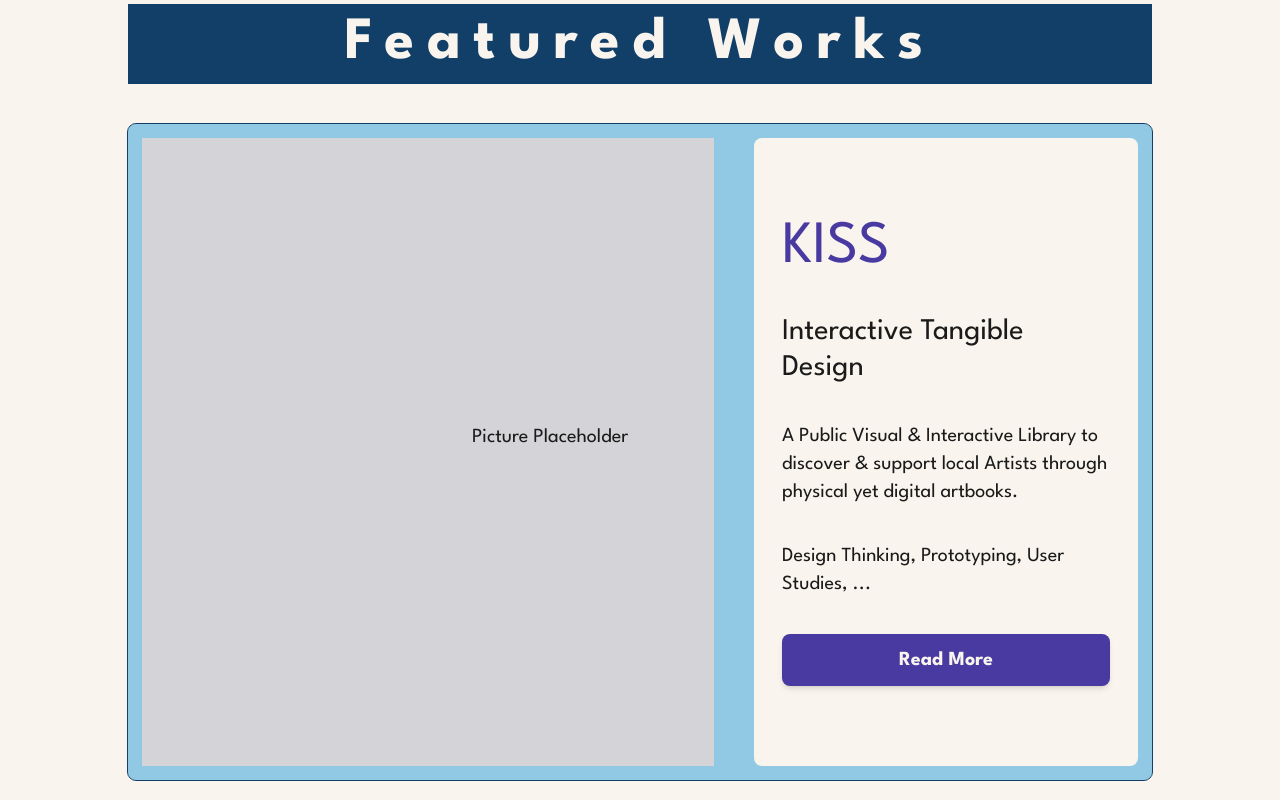
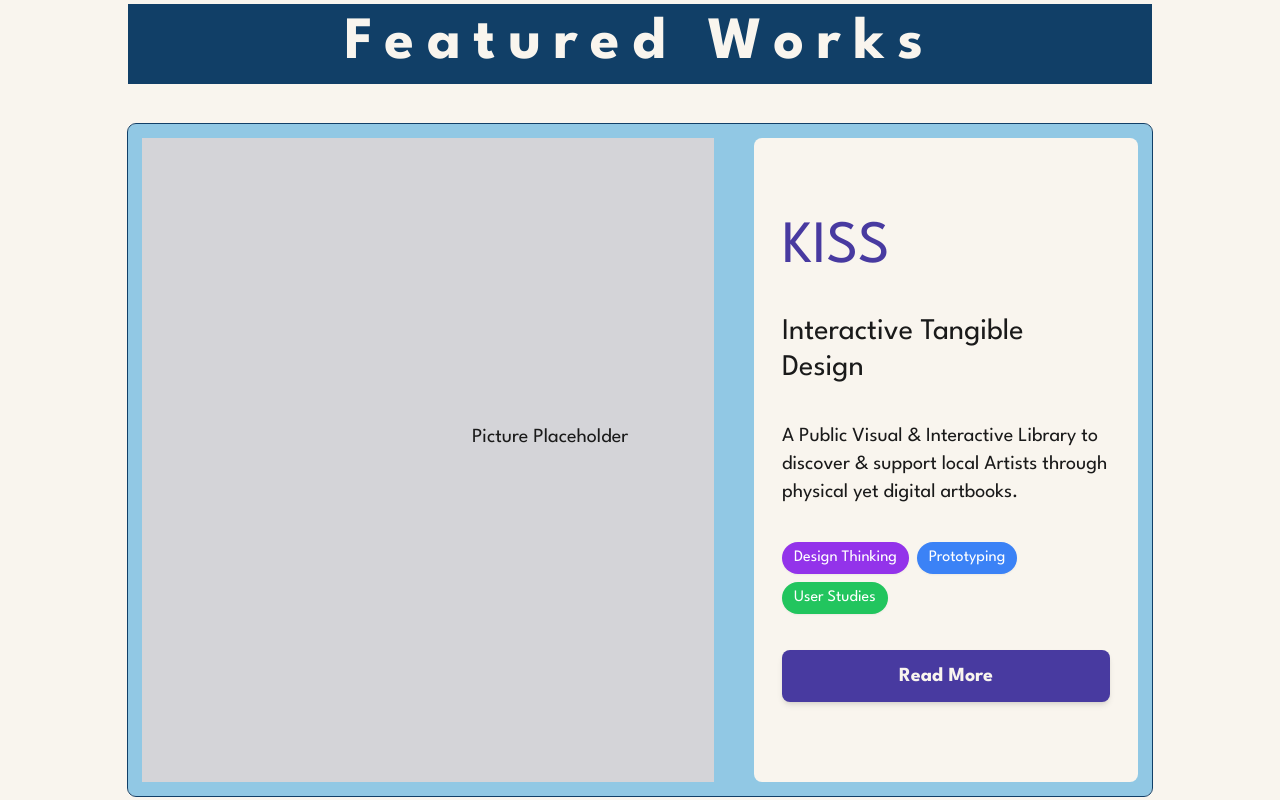
Before and after one commit to Tthide/Personal-Portfolio, an Angular app: page /home in a window 1280 px wide. Shown: the part 820-1620 px from the top of the page. Built offline with nearby package versions, Linux system fonts and the light colour scheme; a web font is replaced by a local one.

Commit message:
feat: colored tag project infocard

```diff
--- a/src/app/home/home.html
+++ b/src/app/home/home.html
@@ -30,6 +30,6 @@
       <h2 class="text-light text-3xl md:text-6xl font-bold tracking-[6px] md:tracking-[12.8px]">Featured Works</h2>
     </div>
 
-    <app-project-list class="w-full flex flex-col items-center gap-10"/>
+    <app-project-list />
   </div>
 </div>
--- a/src/app/project-list/project-list.html
+++ b/src/app/project-list/project-list.html
@@ -1,7 +1,10 @@
-<!-- Project Card -->
+<!-- Project List Component Template -->
+<div class="w-full flex flex-col items-center gap-10">
+    @defer {
     @for (project of projects; track $index) {
-
-<div class="w-full p-3.5 bg-accent_blue outline outline-1 outline-primary rounded-lg flex flex-col md:flex-row gap-4 md:gap-10">
+    <div
+        class="w-full p-3.5 bg-accent_blue outline outline-1 outline-primary rounded-lg flex flex-col md:flex-row gap-4 md:gap-10">
+        <!-- Image / Picture Placeholder -->
         <div class="flex-1 relative flex items-center">
             <div class="w-full h-48 md:h-full bg-zinc-300"></div>
             <span
@@ -9,25 +12,38 @@
                 Picture Placeholder
             </span>
         </div>
+
+        <!-- Project Info -->
         <div class="w-full md:w-96 h-auto px-4 md:px-7 py-10 md:py-20 rounded-lg bg-light flex flex-col gap-4 md:gap-9">
             <h3 class="text-accent_purple text-3xl md:text-6xl font-spartan">
                 {{ project.content.info_card.title }}
             </h3>
+
             <h4 class="text-smooth_dark text-xl md:text-3xl font-spartan">
                 {{ project.content.info_card.subtitle }}
             </h4>
+
             <p class="text-smooth_dark text-base md:text-xl font-spartan">
                 {{ project.content.info_card.desc }}
             </p>
 
-        <p class="text-smooth_dark text-base md:text-xl font-spartan">
-            @for (item of project.content.info_card.key_words; track $index) {
-            {{item}}, }...
-        </p>
+            <!-- Keywords Chips -->
+            <div class="flex flex-wrap gap-2">
+                @for (keyword of project.content.info_card.key_words; track $index) {
+                <span
+                    class="text-white text-sm md:text-base px-3 py-1 rounded-full shadow-sm hover:shadow-md transition-all duration-200 cursor-pointer {{ getChipColor($index) }}">
+                    {{ keyword }}
+                </span>
+                }
+            </div>
+
+            <!-- Read More Button -->
             <a [routerLink]="['/project', project.id]"
-            class="px-6 py-2 md:px-8 md:py-3 text-base md:text-xl font-bold flex justify-center items-center bg-accent_purple shadow-md text-light rounded-lg hover:bg-white hover:outline hover:outline-2 hover:outline-accent_purple hover:text-accent_purple transition ">
+                class="px-6 py-2 md:px-8 md:py-3 text-base md:text-xl font-bold flex justify-center items-center bg-accent_purple shadow-md text-light rounded-lg hover:bg-white hover:outline hover:outline-2 hover:outline-accent_purple hover:text-accent_purple transition">
                 Read More
             </a>
         </div>
     </div>
     }
+    }
+</div>
--- a/src/app/project-list/project-list.ts
+++ b/src/app/project-list/project-list.ts
@@ -6,12 +6,29 @@ import { DataService, Project } from '../services/data.service';
   selector: 'app-project-list',
   imports: [RouterModule],
   templateUrl: './project-list.html',
-  styles: ``
+  styles: ``,
+  host: {
+    'class': 'w-full flex flex-col items-center gap-10 block'
+  }
 })
 export class ProjectListComponent implements OnInit {
   projects: Project[] = [];
 
   constructor(private dataService: DataService) { }
+
+  chipColors = [
+    'bg-purple-600',
+    'bg-blue-500',
+    'bg-green-500',
+    'bg-yellow-500',
+    'bg-pink-500'
+  ];
+
+  getChipColor(index: number): string {
+    // Rotate colors if more keywords than colors
+    //console.log(index);
+    return this.chipColors[index % this.chipColors.length];
+  }
 
   ngOnInit(): void {
     this.dataService.getProjects().subscribe(data => {
```
Lines whose indentation alone changed are shown as unchanged.
